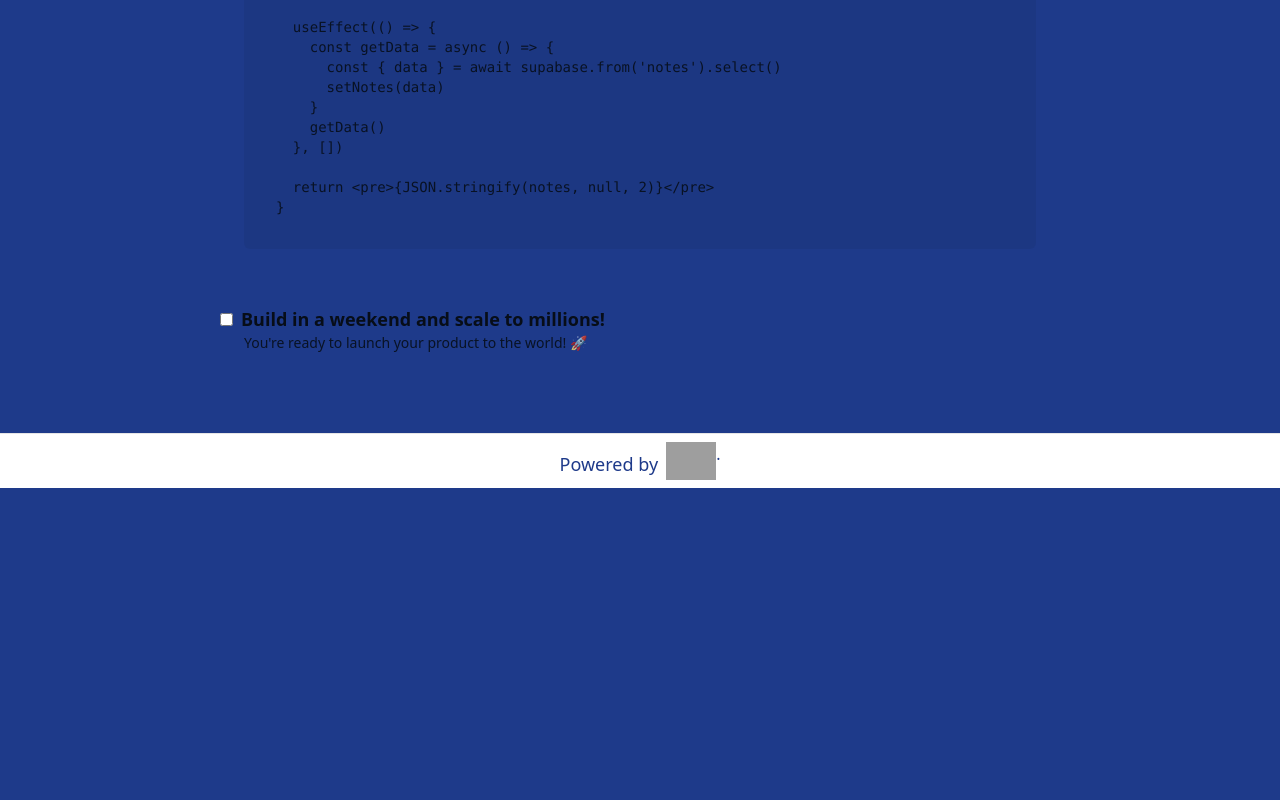
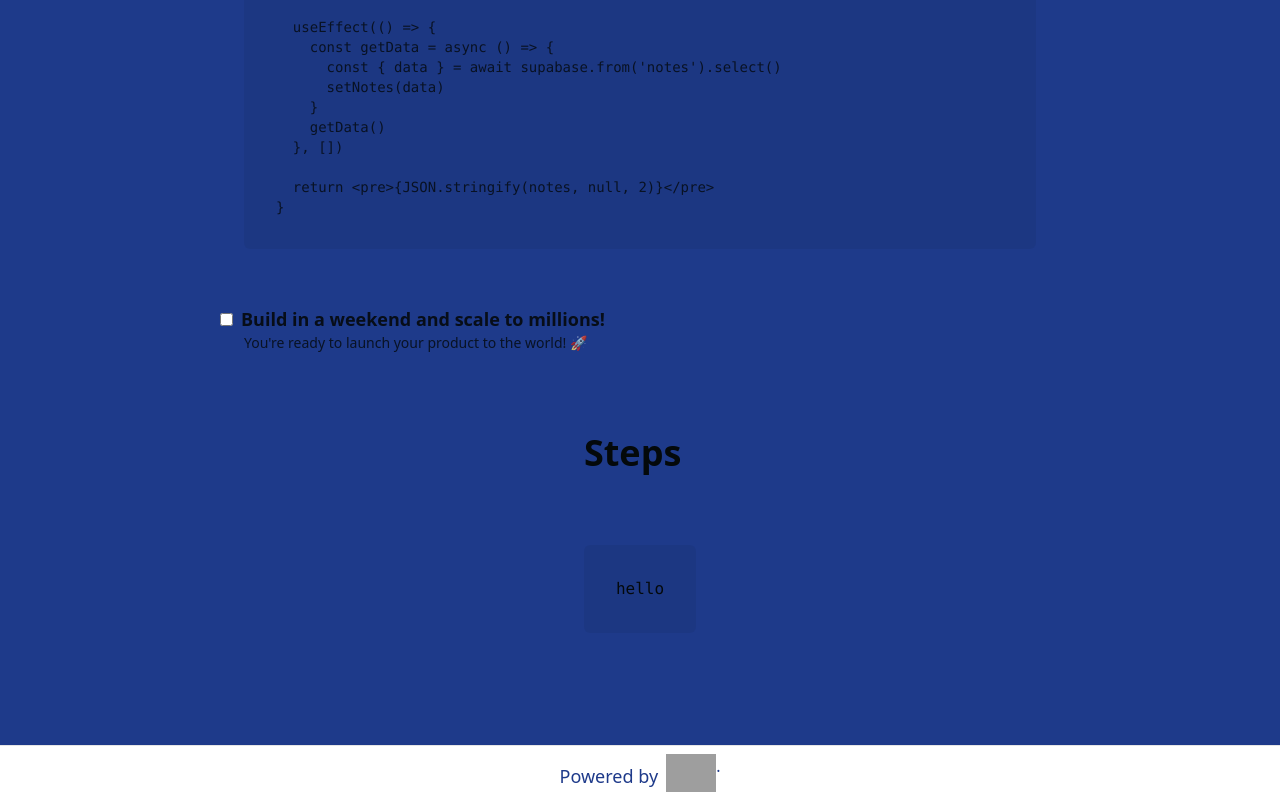
Before and after one commit to CodeDroid999/Sync-my-soc, a Next.js app: page / in a window 1280 px wide. Shown: the part 1723-2523 px from the top of the page. Before the commit the page ends 2211 px from the top, so only its background shows below. Built offline with nearby package versions, Linux system fonts and the light colour scheme; no server answers; grey boxes are pictures that could not be loaded.

Commit message:
steps glass

```diff
--- a/app/page.tsx
+++ b/app/page.tsx
@@ -5,6 +5,7 @@ import ConnectSupabaseSteps from '@/components/ConnectSupabaseSteps'
 import SignUpUserSteps from '@/components/SignUpUserSteps'
 import Header from '@/components/Header'
 import AboutButton from '@/components/AboutButton'
+import StepsGlass from '@/components/StepsGlass'
 
 export const dynamic = 'force-dynamic'
 
@@ -38,6 +39,12 @@ export default async function Index() {
           {isSupabaseConnected ? <SignUpUserSteps /> : <ConnectSupabaseSteps />}
         </main>
       </div>
+      <div className="animate-in flex-1 flex flex-col gap-20 opacity-0 max-w-4xl px-3">
+                <main className="flex-1 flex flex-col gap-6">
+          <h2 className="font-bold text-4xl mb-4">Steps</h2>
+          <StepsGlass/>
+        </main>
+      </div>
 
       <footer className="w-full border-t border-t-foreground/10 p-2 flex justify-center text-center text-md bg-white  text-blue-900  space-x-2 align-center">
           <p className="text-lg pt-2">Powered by</p>
--- a/components/Header.tsx
+++ b/components/Header.tsx
@@ -19,11 +19,11 @@ export default function Header() {
           <LinkedinLogo />
         </div>
       </div>
-      <h1 className="sr-only">Supabase and Next.js Starter Template</h1>
-      <p className="text-3xl lg:text-4xl !leading-tight mx-auto max-w-xl text-center">
+           <p className="text-3xl lg:text-4xl !leading-tight mx-auto max-w-xl text-center">
         The fastest way to manage your social accounts ...
       </p>
-      <div className="w-full p-[1px] bg-gradient-to-r from-transparent via-foreground/10 to-transparent my-8" />
+      <div className="w-full text-white p-[1px] bg-gradient-to-r from-transparent via-foreground/10 to-transparent my-8" />
+
     </div>
   )
 }
--- /dev/null
+++ b/components/StepsGlass.tsx
@@ -0,0 +1,7 @@
+export default function StepsGlass() {
+    return (
+        <pre className="bg-foreground/5 rounded-md p-8 my-8 relative">
+            <h1>hello</h1>
+        </pre>
+    )
+}
```
